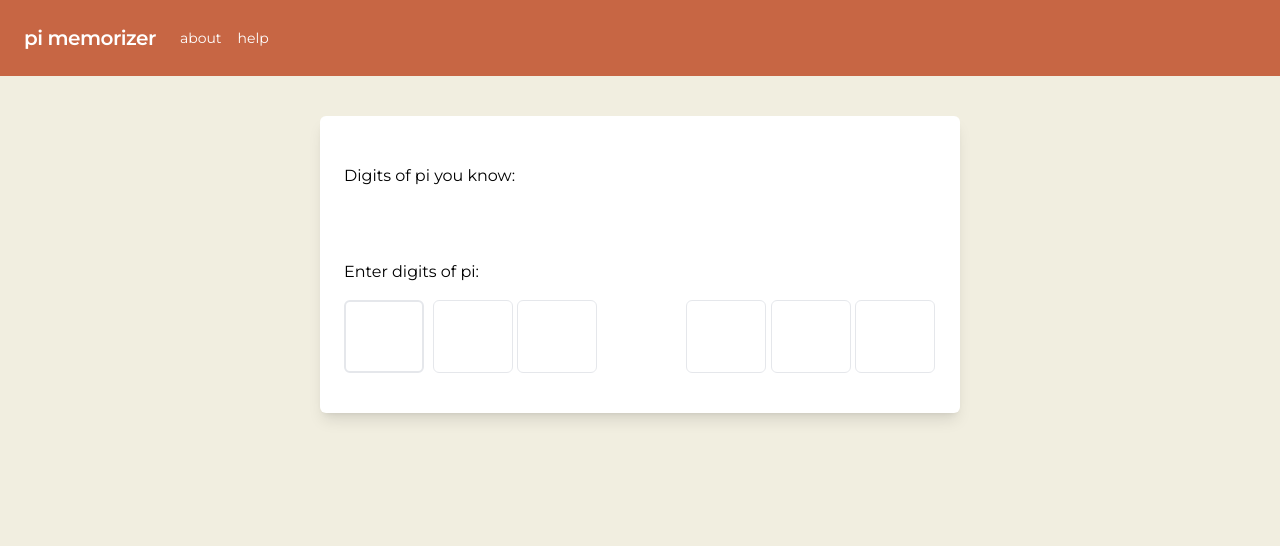
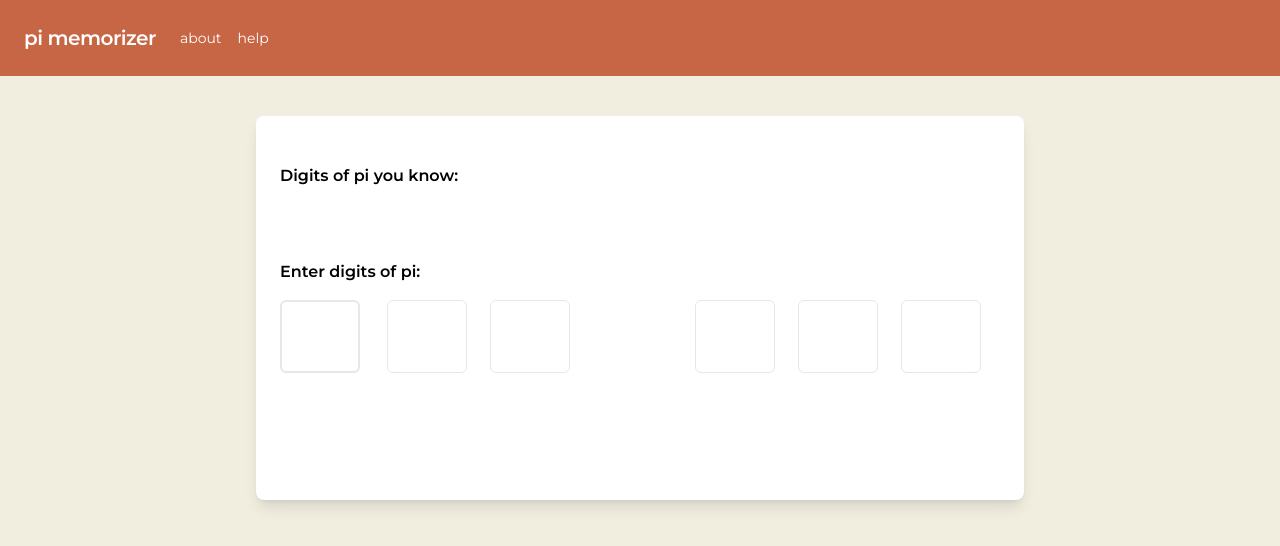
Before and after one commit to asewnath/pi_memorizer, a React (Create React App) app: page / in a window 1280 px wide. Shown: the top 546 px of the page. Built offline with nearby package versions, Linux system fonts and the light colour scheme.

Commit message:
css updates

```diff
--- a/public/index.html
+++ b/public/index.html
@@ -22,7 +22,7 @@
       work correctly both with client-side routing and a non-root public URL.
       Learn how to configure a non-root public URL by running `npm run build`.
     -->
-    <title>React Advance Inputs</title>
+    <title>pi memorizer</title>
   </head>
   <body>
     <noscript>You need to enable JavaScript to run this app.</noscript>
--- a/src/App.js
+++ b/src/App.js
@@ -41,7 +41,7 @@ function App() {
         </div>
       </nav>
 
-      <section className="flex flex-col items-center justify-center">
+      <section className="flex items-top justify-center min-h-96 max-w-7xl">
         <DigitInput numberOfDigits={6} />
       </section>
     </>
--- a/src/digitInput/index.js
+++ b/src/digitInput/index.js
@@ -12,8 +12,8 @@ function DigitInput({ numberOfDigits }) {
   // - add a digit counter
   // - add a place for fun facts :)
 
-  const [digits, setDigits] = useState(new Array(numberOfDigits).fill(null));
-  const [knownDigits, setKnownDigits] =  useState("");
+  const [digits, setDigits] = useState(new Array(numberOfDigits).fill(""));
+  const [knownDigits, setKnownDigits] =  useState(null);
   const [piError, setPiError] = useState(null);
   const [piCorrect, setPiCorrect] = useState(null);
   const [attempt, setAttempt] = useState(true);
@@ -89,10 +89,12 @@ function DigitInput({ numberOfDigits }) {
   }, [digits]);
 
   return (
-    <article className="w-1/2 h-1/2 bg-[#ffffff] rounded-md p-6 shadow-lg">
-      <p className="text-base text-black mt-6 mb-4">Digits of pi you know:</p>
+
+    <div className="w-3/5 bg-[#ffffff] rounded-lg p-6 shadow-lg">
+      <article className="bg-[#ffffff]">
+        <p className="text-base text-black mt-6 mb-4 font-semibold">Digits of pi you know:</p>
         <p className="text-base text-black mt-4 bg-white p-4 rounded-md">{knownDigits}</p>
-      <p className="text-base text-black mt-6 mb-4">Enter digits of pi:</p>
+        <p className="text-base text-black mt-6 mb-4 font-semibold">Enter digits of pi:</p>
 
       <div className='grid grid-cols-7 space-x-1'>
         {digits.map((digit, index)=>(
@@ -107,6 +109,8 @@ function DigitInput({ numberOfDigits }) {
         <p className={`text-lg text-white mt-4 ${piCorrect ? 'correct-show' : ''}`}>{piCorrect}</p>
         <p className={`text-lg text-white mt-4 ${piError ? 'error-show' : ''}`}>{piError}</p>
       </article>
+    </div>
+
   );
 }
 
--- a/src/index.css
+++ b/src/index.css
@@ -6,6 +6,7 @@
 body {
   font-family: 'Montserrat', sans-serif;
   background-color: #F1EEE0;
+  height: 100%;
 }
 
 .correct-show{
```
Lines whose indentation alone changed are shown as unchanged.
